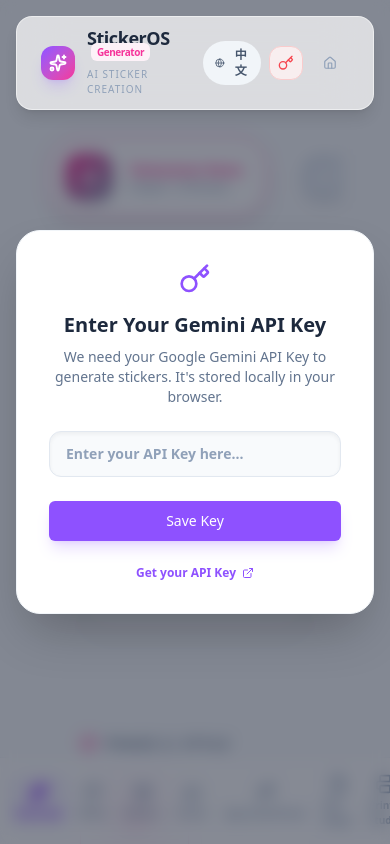
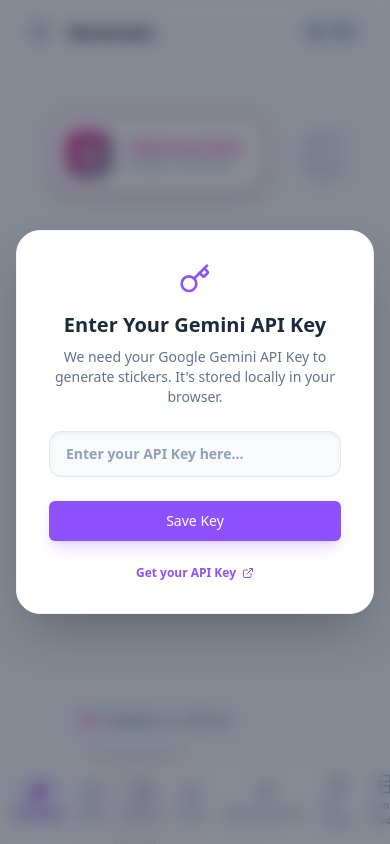
Before and after one commit to Ttingyu1123/Sticker_Universe, a React (Vite) app: page /generator in a window 390 px wide. Shown: the top 844 px of the page. Built offline with nearby package versions, Linux system fonts and the light colour scheme.

Commit message:
Refactor: Standardize Mobile Header (Arrow+Title) & Restore Desktop Sidebar

```diff
--- a/src/layouts/Layout.tsx
+++ b/src/layouts/Layout.tsx
@@ -1,6 +1,6 @@
 import React from 'react';
 import { NavLink, Outlet, useLocation } from 'react-router-dom';
-import { Sparkles, Layers, Eraser, Palette, Home, Settings, FolderHeart, FileCode, Printer, Video, Wand2 } from 'lucide-react';
+import { Sparkles, Layers, Eraser, Palette, Home, Settings, FolderHeart, FileCode, Printer, Video, Wand2, ArrowLeft } from 'lucide-react';
 import clsx from 'clsx';
 import { useTranslation } from 'react-i18next';
 import { LanguageSwitcher } from '../components/ui/LanguageSwitcher';
@@ -30,12 +30,24 @@
 export const Layout = () => {
     const location = useLocation();
     const { t } = useTranslation();
-    const isLayerLab = location.pathname === '/layer-lab' || location.pathname === '/eraser';
+
+    // Helper to get page title based on route
+    const getPageTitle = () => {
+        const path = location.pathname;
+        if (path === '/layer-lab') return t('app.smartEraser') || 'Smart Eraser';
+        if (path === '/eraser') return t('eraser.title') || 'Eraser';
+        if (path === '/generator') return t('generator.title') || 'Generator';
+        if (path === '/svg-converter') return t('app.svgConverter') || 'SVG Magic';
+        if (path === '/print-sheet') return t('app.printSheet') || 'Print Studio';
+        if (path === '/animator') return t('app.animator') || 'Animator';
+        if (path === '/gallery') return t('app.gallery') || 'Gallery';
+        // For other pages or root, return app title
+        return t('app.title');
+    };
 
     return (
         <div className="flex min-h-screen bg-slate-50 font-sans text-slate-900 selection:bg-violet-200 selection:text-violet-900">
-            {/* Desktop Sidebar - Hidden on LayerLab */}
-            {!isLayerLab && (
+            {/* Desktop Sidebar - Always visible on Desktop */}
             <aside className="w-64 fixed inset-y-0 left-0 z-50 bg-slate-50/50 backdrop-blur-xl border-r border-slate-200/50 p-4 hidden lg:flex flex-col gap-2">
                 {/* Header */}
                 <div className="px-4 py-6 mb-2">
@@ -90,7 +102,6 @@
                     </div>
                 </div>
             </aside>
-            )}
 
             {/* Mobile Bottom Navigation - Hidden on LayerLab if desired, or kept for consistency */}
             {/* Keeping it consistent: It shows on LG-hidden, so mobile/tablet still sees bottom nav. */}
@@ -172,16 +183,16 @@
             </div>
 
             {/* Main Content */}
-            <main className={`flex-1 min-w-0 pb-20 lg:pb-0 transition-all duration-300 ${!isLayerLab ? 'lg:ml-64' : ''}`}>
-                {/* Mobile Header Logo - Hidden on Landing Page and Generator Page (Generator has custom header) */}
-                {location.pathname !== '/' && location.pathname !== '/generator' && location.pathname !== '/layer-lab' && (
+            <main className="flex-1 min-w-0 pb-20 lg:pb-0 lg:ml-64 transition-all duration-300">
+                {/* Mobile Header Logo - Hidden on Landing Page */}
+                {location.pathname !== '/' && (
                     <div className="lg:hidden flex items-center justify-between py-4 px-6 bg-white/50 backdrop-blur-sm border-b border-slate-100 sticky top-0 z-40">
-                        <div className="flex items-center gap-2">
-                            <div className="w-8 h-8 bg-gradient-to-br from-violet-500 via-fuchsia-500 to-pink-500 rounded-lg flex items-center justify-center text-white shadow-md">
-                                <Sparkles size={16} fill="currentColor" className="text-white/90" />
-                            </div>
+                        <div className="flex items-center gap-3">
+                            <NavLink to="/" className="w-8 h-8 bg-slate-100 hover:bg-slate-200 rounded-lg flex items-center justify-center text-slate-600 transition-colors">
+                                <ArrowLeft size={18} strokeWidth={2.5} />
+                            </NavLink>
                             <h1 className="text-lg font-black tracking-tight text-slate-800 leading-none">
-                                {t('app.title')}
+                                {getPageTitle()}
                             </h1>
                         </div>
                         <LanguageSwitcher />
--- a/src/pages/Generator/App.tsx
+++ b/src/pages/Generator/App.tsx
@@ -447,45 +447,9 @@
         </div>
       )}
 
-      {/* Unified Header */}
-      <nav className="fixed top-4 left-4 right-4 z-50">
-        <div className="max-w-7xl mx-auto rounded-2xl px-6 py-3 flex items-center justify-between bg-white/70 backdrop-blur-xl shadow-lg border border-white/50">
-          <div className="flex items-center gap-4">
-            <div className="flex items-center gap-3">
-              <div className={`bg-gradient-to-br p-2 rounded-xl text-white shadow-lg ${currentTheme.id === 'taiwanese' ? 'from-violet-500 to-pink-500 shadow-violet-500/20' : 'from-teal-500 to-emerald-500 shadow-teal-500/20'}`}>
-                <Sparkles size={18} strokeWidth={2.5} />
-              </div>
-              <div>
-                <h1 className="text-lg font-bold tracking-tight text-slate-800 leading-none">
-                  StickerOS <span className={`text-[10px] px-1.5 py-0.5 rounded-md ml-1 align-top ${currentTheme.id === 'taiwanese' ? 'text-pink-500 bg-pink-50' : 'text-teal-600 bg-teal-50'}`}>{t('generator.title')}</span>
-                </h1>
-                <p className="text-[10px] font-medium text-slate-400 uppercase tracking-widest mt-0.5">
-                  {t('generator.subtitle')}
-                </p>
-              </div>
-            </div>
-          </div>
-          <div className="flex items-center gap-2">
-            <div className="hidden sm:block">
-              <LanguageSwitcher />
-            </div>
-            <div className="sm:hidden">
-              <LanguageSwitcher />
-            </div>
-            <button
-              onClick={() => { setTempKey(apiKey); setShowKeyModal(true); }}
-              className={`p-2 rounded-xl transition-all border ${apiKey ? 'hover:bg-slate-50 border-transparent text-slate-400 hover:text-violet-500' : 'bg-red-50 border-red-200 text-red-500 animate-pulse'}`}
-            >
-              <Key size={16} />
-            </button>
-            <a href="/" className="text-xs font-bold text-slate-400 hover:text-violet-600 flex items-center gap-1.5 transition-colors px-3 py-1.5 hover:bg-slate-50 rounded-lg">
-              <Home size={14} /> <span className="hidden sm:inline">{t('app.backHome')}</span>
-            </a>
-          </div>
-        </div>
-      </nav>
 
-      <main className="pt-28 pb-12 px-6 max-w-5xl mx-auto space-y-8 relative z-0">
+
+      <main className="pt-6 pb-12 px-6 max-w-5xl mx-auto space-y-8 relative z-0">
 
 
         {/* Theme Selector */}
```
Lines whose indentation alone changed are shown as unchanged.
